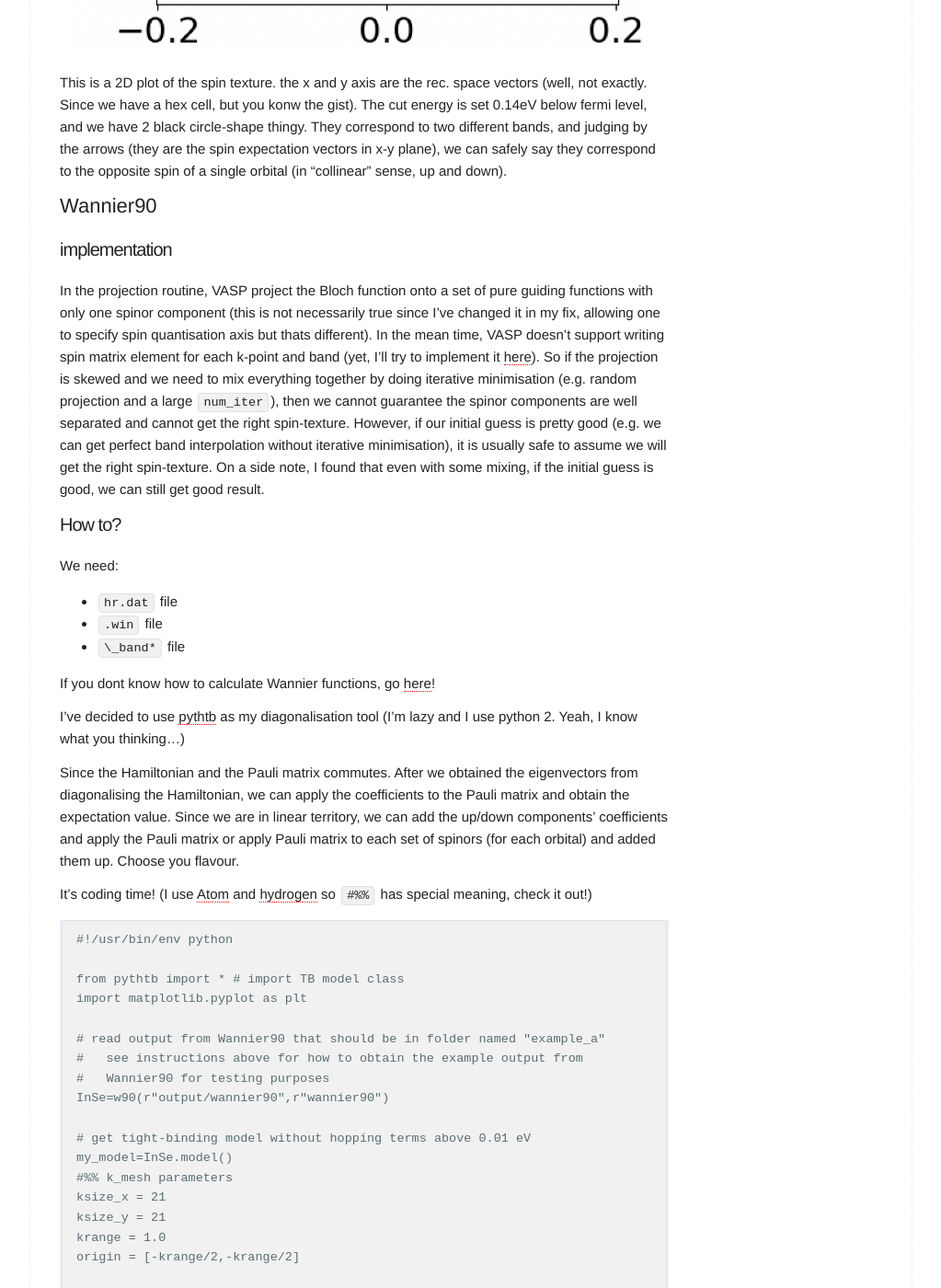
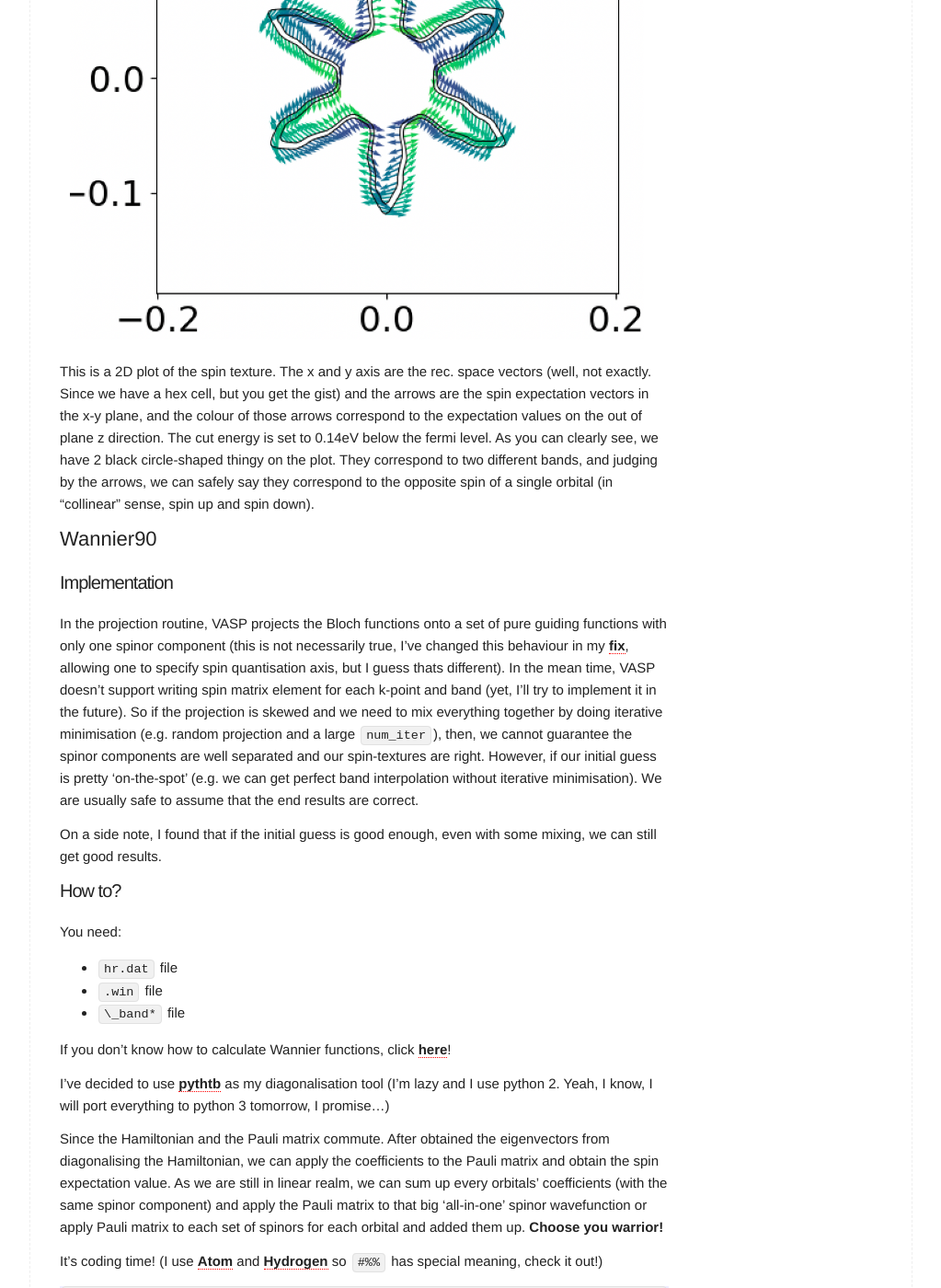
Before and after one commit to Chengcheng-Xiao/Chengcheng-Xiao.github.io, a Jekyll site: the page built from _posts/2020-06-17-spintexture_from_wannier.md, in a window 1280 px wide and 1400 px high, scrolled down 1740 px. Shown: the whole window at 92% size, without its empty margins (128-1151 px from the left). Built offline with Jekyll 4.4.1, drawn with Linux system fonts in a browser that asks for light colours; formulas are drawn with MathJax 3; some of the changed text lies outside the part shown.

Commit message:
fixed some typo in 2020-06-17-spintexture_from_wannier.md

````diff
--- a/_posts/2020-06-17-spintexture_from_wannier.md
+++ b/_posts/2020-06-17-spintexture_from_wannier.md
@@ -26,20 +26,29 @@
 
 where $$S$$ and $$L$$ are the spin operator(Pauli matrix) and the angular momentum operator, $$\gamma$$ is the spin-orbital coupling strength constant.
 
+The Goal of this tutorial is to show you how to plot the spin texture directly from DFT and how to calculate it from diagonalising the Wanneir Hamiltonian and calculating the spin eigenvalues your self.
+
+You may ask: If we can already get those directly from DFT then why do we need to do it again with Wannier functions?
+Well, I can only say it's a fun thing to do. And it can be generalised if you want to, say, calculate the spin eigenvalues at specific K-point and Band number for an expended TB Wannier/TB Hamiltonian. (Which is an important thing for the topological people🤓)
+
+In the following sections, I'll use monolayer $$\mathrm{In}_{2}\mathrm{Se}_3$$ as an example to calculate spin texture. Note that because this is a 2D system, I'm plotting a 2D spin texture. For 3D systems, You can also plot them in 3D. Or you can still use 2D plot by slicing the Brillouin zone.
+
 ## VASP
-### implementation
+### Implementation
 VASP only consider the SOC effect in "the immediate vicinity of the nuclei" which they uses the PAW spheres as the boundary.
 This means they have to use the all-electron partial waves to calculate the spin orbital matrix element and subsequently the total add-on energy.
-If you take a close look at the source code, you will find the overlap is calculated by sandwiching the overlap operator
+If you take a close look at the source code, you will find the overlap is calculated by sandwiching the overlap operator:
 
 $$\textbf{S} = \textbf{1}+\sum_{ij} Q_{ij} |\beta_{i}><\beta_{j}|$$
 
+As long as we have the overlap operator, we can dot what ever we like to the Bloch functions!
+
 ### How to?
-VASP already provide the projected spin expectation value for each orbital (in x,y,z direction) in `PROCAR` file.
+VASP already provide the projected spin expectation value for each orbital (in x,y,z order) in the `PROCAR` file.
 
-we can use [pyprocar](https://github.com/romerogroup/pyprocar) to plot it.
+we can use [__pyprocar__](https://github.com/romerogroup/pyprocar) to plot it.
 
-```
+```python
 import pyprocar
 pyprocar.repair('PROCAR') # usually needed.
 pyprocar.fermi2D('PROCAR-repaired', outcar='OUTCAR', st=True, energy=-0.14, noarrow=False, spin=1, code='vasp')
@@ -50,31 +59,38 @@
 ![]({{site.baseurl}}/assets/img/post_img/2020-06-17-img1.png)
 {: .center}
 
-This is a 2D plot of the spin texture. the x and y axis are the rec. space vectors (well, not exactly. Since we have a hex cell, but you konw the gist). The cut energy is set 0.14eV below fermi level, and we have 2 black circle-shape thingy.
-They correspond to two different bands, and judging by the arrows (they are the spin expectation vectors in x-y plane), we can safely say they correspond to the opposite spin of a single orbital (in "collinear" sense, up and down).
+This is a 2D plot of the spin texture. The x and y axis are the rec. space vectors (well, not exactly. Since we have a hex cell, but you get the gist) and the arrows are the spin expectation vectors in the x-y plane, and the colour of those arrows correspond to the expectation values on the out of plane z direction.
+The cut energy is set to 0.14eV below the fermi level.
+As you can clearly see, we have 2 black circle-shaped thingy on the plot.
+They correspond to two different bands, and judging by the arrows, we can safely say they correspond to the opposite spin of a single orbital (in "collinear" sense, spin up and spin down).
 
 ## Wannier90
-### implementation
-In the projection routine, VASP project the Bloch function onto a set of pure guiding functions with only one spinor component (this is not necessarily true since I've changed it in my fix, allowing one to specify spin quantisation axis but thats different).
-In the mean time, VASP doesn't support writing spin matrix element for each k-point and band (yet, I'll try to implement it [here](https://github.com/Chengcheng-Xiao/VASP2WAN90_v2_fix)).
-So if the projection is skewed and we need to mix everything together by doing iterative minimisation (e.g. random projection and a large `num_iter`), then we cannot guarantee the spinor components are well separated and cannot get the right spin-texture.
-However, if our initial guess is pretty good (e.g. we can get perfect band interpolation without iterative minimisation), it is usually safe to assume we will get the right spin-texture. On a side note, I found that even with some mixing, if the initial guess is good, we can still get good result.
+### Implementation
+In the projection routine, VASP projects the Bloch functions onto a set of pure guiding functions with only one spinor component (this is not necessarily true, I've changed this behaviour in my [__fix__](https://github.com/Chengcheng-Xiao/VASP2WAN90_v2_fix), allowing one to specify spin quantisation axis, but I guess thats different).
+In the mean time, VASP doesn't support writing spin matrix element for each k-point and band (yet, I'll try to implement it in the future).
+So if the projection is skewed and we need to mix everything together by doing iterative minimisation (e.g. random projection and a large `num_iter`), then, we cannot guarantee the spinor components are well separated and our spin-textures are right.
+However, if our initial guess is pretty 'on-the-spot' (e.g. we can get perfect band interpolation without iterative minimisation).
+We are usually safe to assume that the end results are correct.
+
+On a side note, I found that if the initial guess is good enough, even with some mixing, we can still get good results.
 
 ### How to?
-We need:
+You need:
   - `hr.dat` file
   - `.win` file
   - `\_band*` file
 
-If you dont know how to calculate Wannier functions, go [here](https://github.com/Chengcheng-Xiao/TB_play)!
+If you don't know how to calculate Wannier functions, click [__here__](https://github.com/Chengcheng-Xiao/TB_play)!
 
-I've decided to use [pythtb](https://www.physics.rutgers.edu/pythtb/) as my diagonalisation tool (I'm lazy and I use python 2. Yeah, I know what you thinking...)
+I've decided to use [__pythtb__](https://www.physics.rutgers.edu/pythtb/) as my diagonalisation tool (I'm lazy and I use python 2. Yeah, I know, I will port everything to python 3 tomorrow, I promise...)
 
-Since the Hamiltonian and the Pauli matrix commutes. After we obtained the eigenvectors from diagonalising the Hamiltonian, we can apply the coefficients to the Pauli matrix and obtain the expectation value. Since we are in linear territory, we can add the up/down components' coefficients and apply the Pauli matrix or apply Pauli matrix to each set of spinors (for each orbital) and added them up.
-Choose you flavour.
+Since the Hamiltonian and the Pauli matrix commute. After obtained the eigenvectors from diagonalising the Hamiltonian, we can apply the coefficients to the Pauli matrix and obtain the spin expectation value.
+As we are still in linear realm, we can sum up every orbitals' coefficients (with the same spinor component) and apply the Pauli matrix to that big 'all-in-one' spinor wavefunction or apply Pauli matrix to each set of spinors for each orbital and added them up.
+__Choose you warrior!__
 
-It's coding time! (I use [Atom](https://atom.io/) and [hydrogen](https://atom.io/packages/hydrogen) so `#%%` has special meaning, check it out!)
-```
+It's coding time! (I use [__Atom__](https://atom.io/) and [__Hydrogen__](https://atom.io/packages/hydrogen) so `#%%` has special meaning, check it out!)
+
+```python
 #!/usr/bin/env python
 
 from pythtb import * # import TB model class
@@ -171,12 +187,15 @@
 ![]({{site.baseurl}}/assets/img/post_img/2020-06-17-img3.png)
 {: .center}
 
-Here, I'm plotting the spin textrue for two band (No. 17 and No. 18).
-I did not use the cut plane method (contrary to the 'direct from DFT' method), instead, I'm showing the eigenvalue of each band with different colour. `Yellow -> higher in energy`, `Black -> lower in energy`.
+Here, I'm plotting the spin textrue for two band (No. 16 and No. 17).
+I'm using the cut plane method here (contrary to the 'direct from DFT' method).
+Instead, I'm showing the eigenvalue of each band with different colour.
+`Yellow -> higher in energy`, `Black -> lower in energy`.
 
 Well, to me, they look __pretty good__ and __similar to the DFT result__.
+
 ## Caveats
-for Wanneir90 v2.1.0+, I've changed the spinor order in the VASP2wannier90 interface.
+for Wanneir90 v2.1.0+, I've changed the default spinor order in the VASP2WANNIER90 interface.
 The new spinor orbital order (example):
 ```
 site 1 projection s  (spin_1)
@@ -196,6 +215,7 @@
 site 1 projection px (spin_2)
 site 1 projection py (spin_2)
 ```
+And you can always specify which component you want to project! Pretty neat huh?!
 
 ## Input
 
````
Also changed, not shown: other parts of _posts/2020-06-17-spintexture_from_wannier.md (+1 -1 lines).
